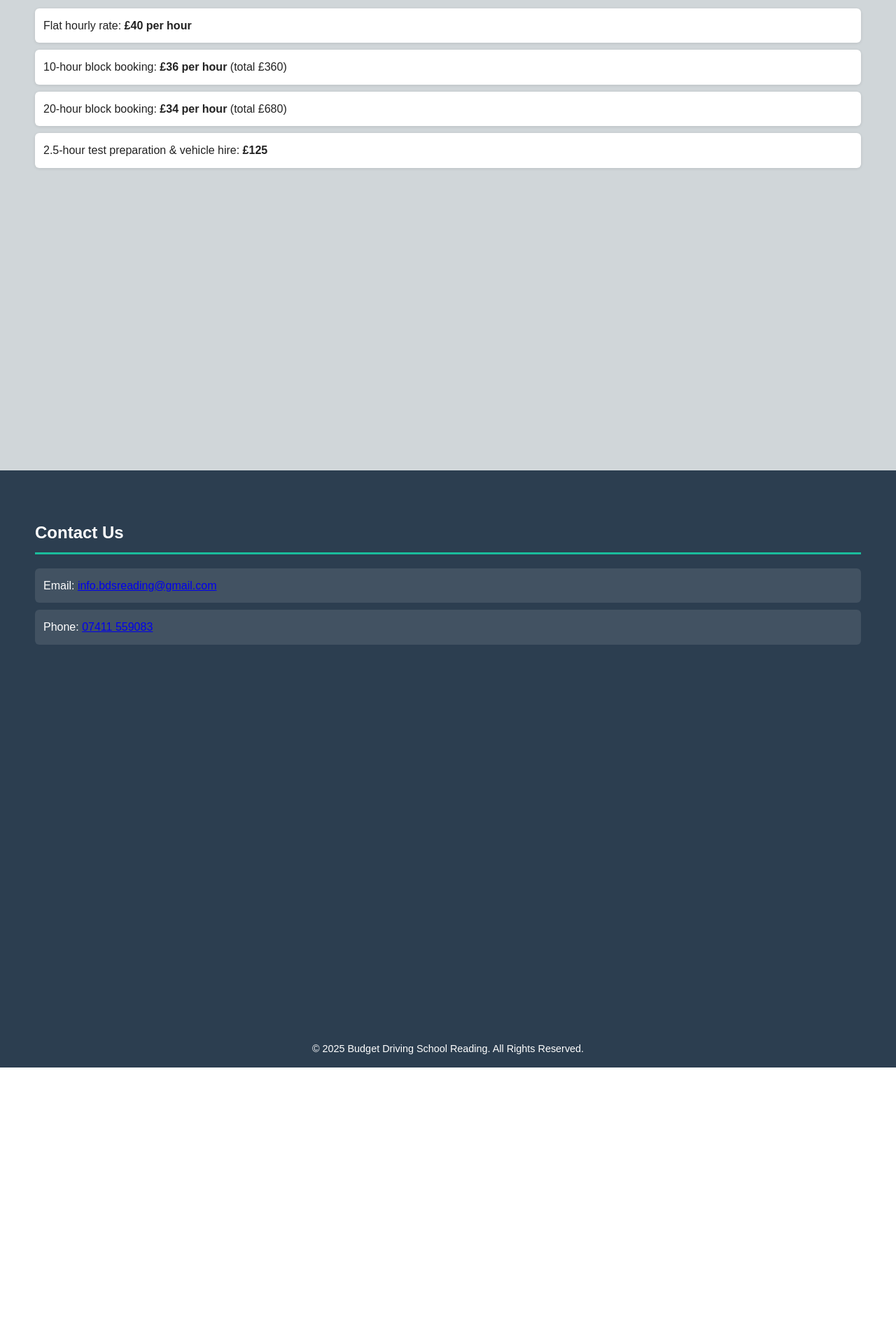
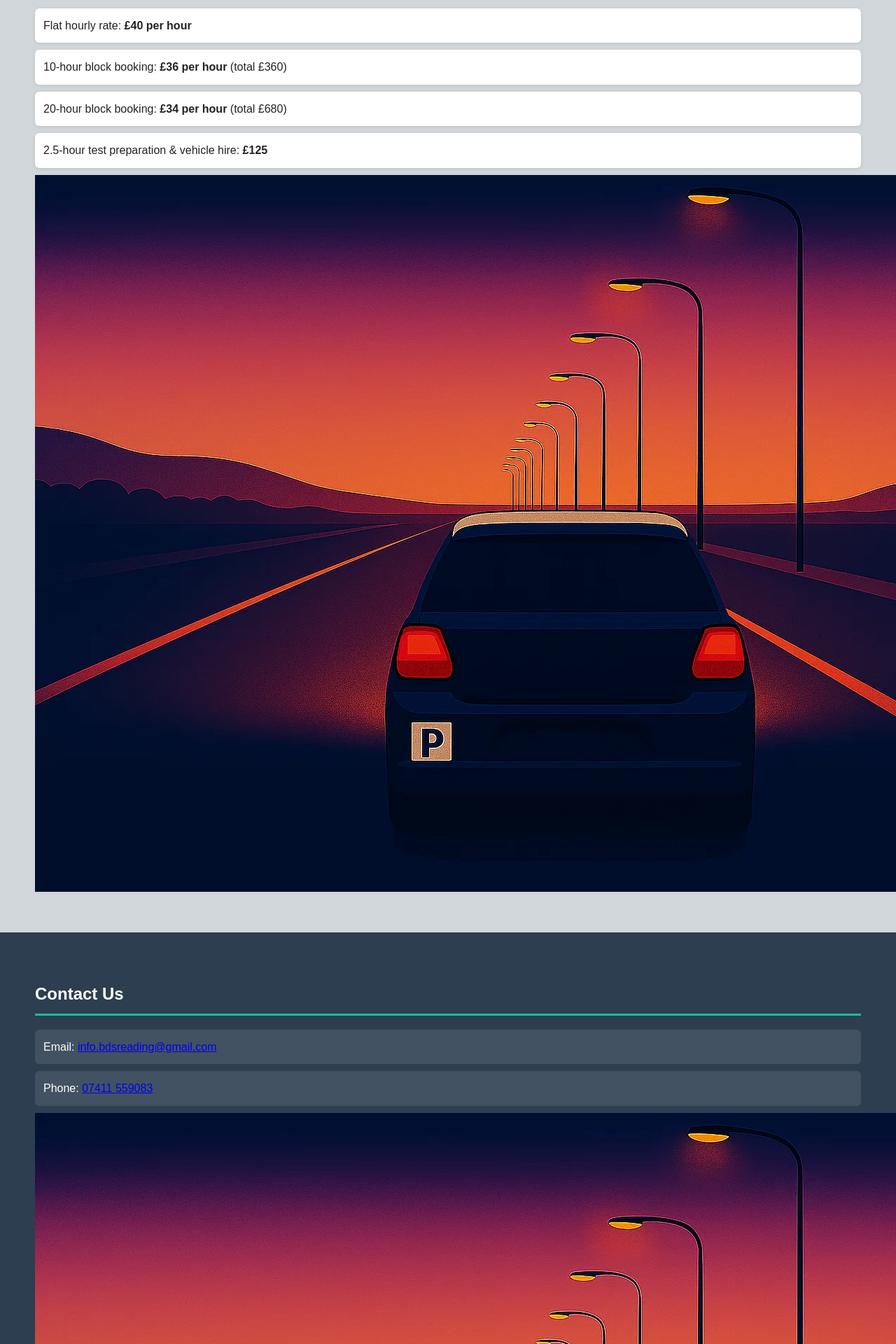
Before and after one commit to sad-sys/budgetDrivingSchool, a Django app: page / in a window 1280 px wide; the page is wider, and only the part inside the window is pictured. Shown: the part 1161-3081 px from the top of that part at 70% size. Before the commit the page ends 2686 px from the top of that part, so only its background shows below. Run offline with Django 5.2, Linux system fonts and the light colour scheme.

Commit message:
Added tag

```diff
--- a/main/templates/main/index.html
+++ b/main/templates/main/index.html
@@ -2,7 +2,6 @@
 <!DOCTYPE html>
 <html lang="en">
 <head>
-  <script async src="https://www.googletagmanager.com/gtag/js?id=AW-17489462934"></script> <script> window.dataLayer = window.dataLayer || []; function gtag(){dataLayer.push(arguments);} gtag('js', new Date()); gtag('config', 'AW-17489462934'); </script>
   <meta charset="UTF-8" />
   <meta name="viewport" content="width=device-width, initial-scale=1.0"/>
   <title>Budget Driving School Reading</title>
@@ -157,7 +156,7 @@
         }
   </style>
 </head>
-
+<script async src="https://www.googletagmanager.com/gtag/js?id=AW-17489462934"></script> <script> window.dataLayer = window.dataLayer || []; function gtag(){dataLayer.push(arguments);} gtag('js', new Date()); gtag('config', 'AW-17489462934'); </script>
 <body>
   <header>
     <div class="header-inner">
@@ -193,6 +192,9 @@
         <li>20-hour block booking: <strong>£34 per hour</strong> (total £680)</li>
         <li>2.5-hour test preparation &amp; vehicle hire: <strong>£125</strong></li>
       </ul>
+      <div class="image">
+        <img src="{% static 'main/firstPic.png' %}" alt="First pic">
+      </div>
     </section>
 
     <section id="contact">
@@ -201,6 +203,9 @@
         <li>Email: <a href="mailto:info.bdsreading@gmail.com">info.bdsreading@gmail.com</a></li>
         <li>Phone: <a href="tel:07411559083">07411 559083</a></li>
       </ul>
+      <div class="image">
+        <img src="{% static 'main/firstPic.png' %}" alt="First pic">
+      </div
     </section>
   </main>
 
```
Also changed, not shown: main/static/main/mSuggestion.jpeg (added), main/static/main/successfulPerson.jpeg (added).
